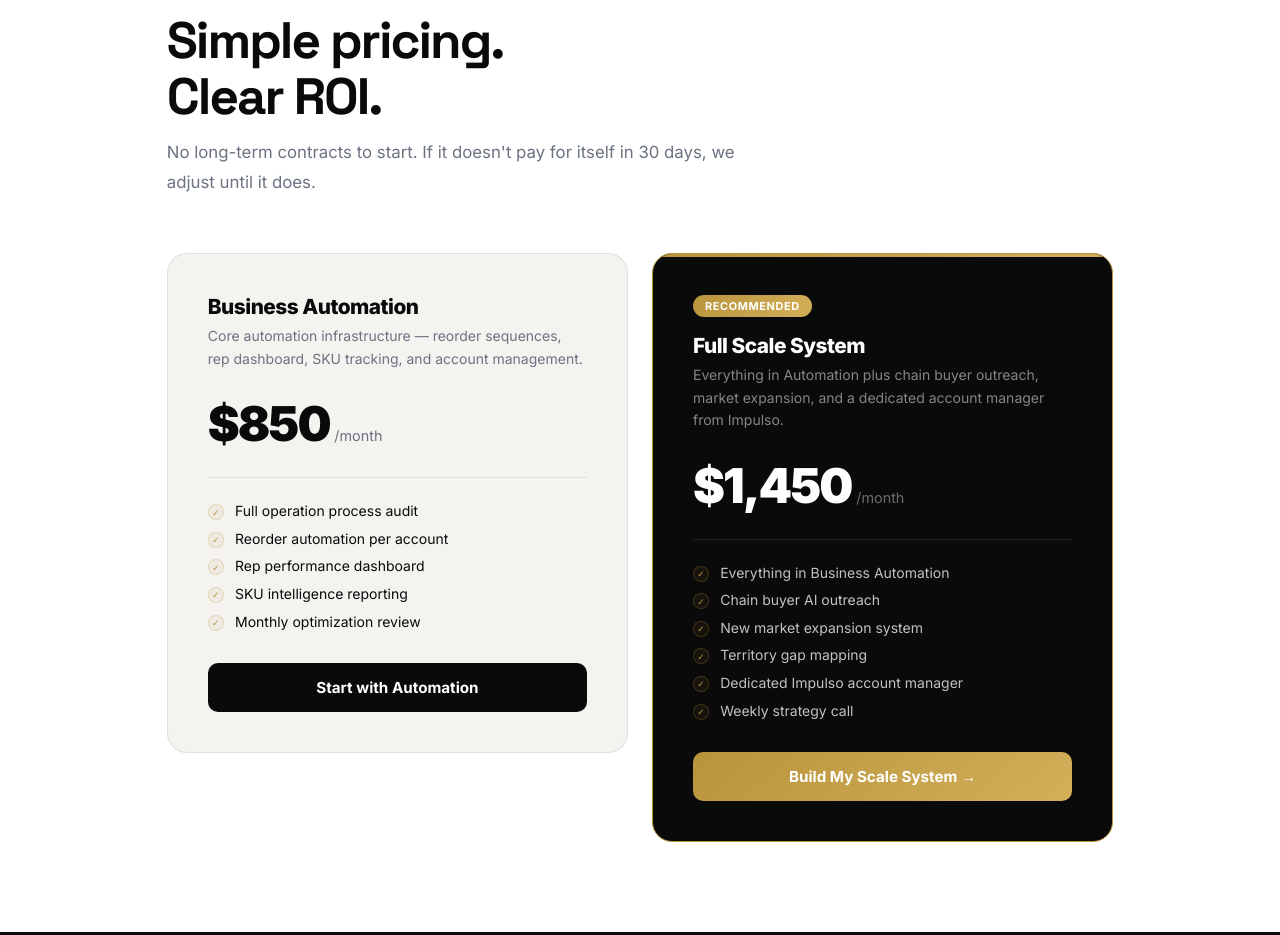
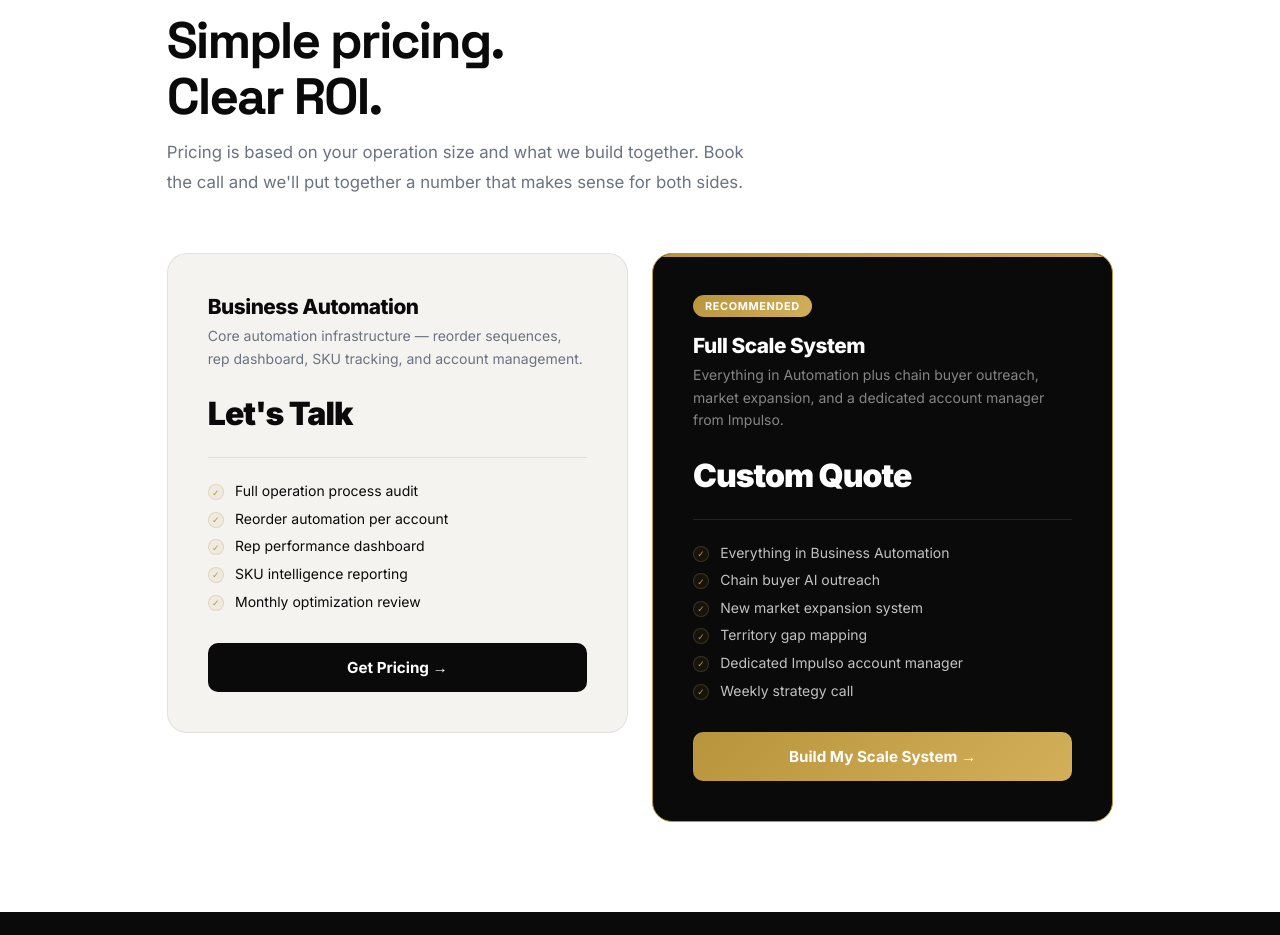
Before and after one commit to impulsogrowth/impulso-operations.com, a plain HTML site: page proposal-benecasa.html in a window 1280 px wide. Shown: the part 5100-6035 px from the top of the page. Drawn offline with Linux system fonts and the light colour scheme.

Commit message:
Remove fixed pricing from Benecasa proposal — negotiable / custom quote
Co-Authored-By: Claude Sonnet 4.6 <noreply@anthropic.com>

```diff
--- a/proposal-benecasa.html
+++ b/proposal-benecasa.html
@@ -540,15 +540,14 @@
   <div class="section">
     <span class="section-tag">Investment</span>
     <h2>Simple pricing.<br>Clear ROI.</h2>
-    <p class="section-sub">No long-term contracts to start. If it doesn't pay for itself in 30 days, we adjust until it does.</p>
+    <p class="section-sub">Pricing is based on your operation size and what we build together. Book the call and we'll put together a number that makes sense for both sides.</p>
     <div class="invest-grid">
 
       <div class="invest-card">
         <div class="invest-name">Business Automation</div>
         <div class="invest-desc">Core automation infrastructure — reorder sequences, rep dashboard, SKU tracking, and account management.</div>
         <div class="invest-price">
-          <span class="amount">$850</span>
-          <span class="per">/month</span>
+          <span class="amount" style="font-size:2rem;letter-spacing:-1px;">Let's Talk</span>
         </div>
         <ul class="invest-list">
           <li><span class="invest-chk">✓</span>Full operation process audit</li>
@@ -557,7 +556,7 @@
           <li><span class="invest-chk">✓</span>SKU intelligence reporting</li>
           <li><span class="invest-chk">✓</span>Monthly optimization review</li>
         </ul>
-        <a href="mailto:nes@impulso-operations.com?subject=Benecasa%20Automation%20Inquiry" class="invest-btn solid">Start with Automation</a>
+        <a href="mailto:nes@impulso-operations.com?subject=Benecasa%20Automation%20Inquiry" class="invest-btn solid">Get Pricing →</a>
       </div>
 
       <div class="invest-card featured">
@@ -565,8 +564,7 @@
         <div class="invest-name">Full Scale System</div>
         <div class="invest-desc">Everything in Automation plus chain buyer outreach, market expansion, and a dedicated account manager from Impulso.</div>
         <div class="invest-price">
-          <span class="amount">$1,450</span>
-          <span class="per">/month</span>
+          <span class="amount" style="font-size:2rem;letter-spacing:-1px;color:#fff;">Custom Quote</span>
         </div>
         <ul class="invest-list">
           <li><span class="invest-chk">✓</span>Everything in Business Automation</li>
```
